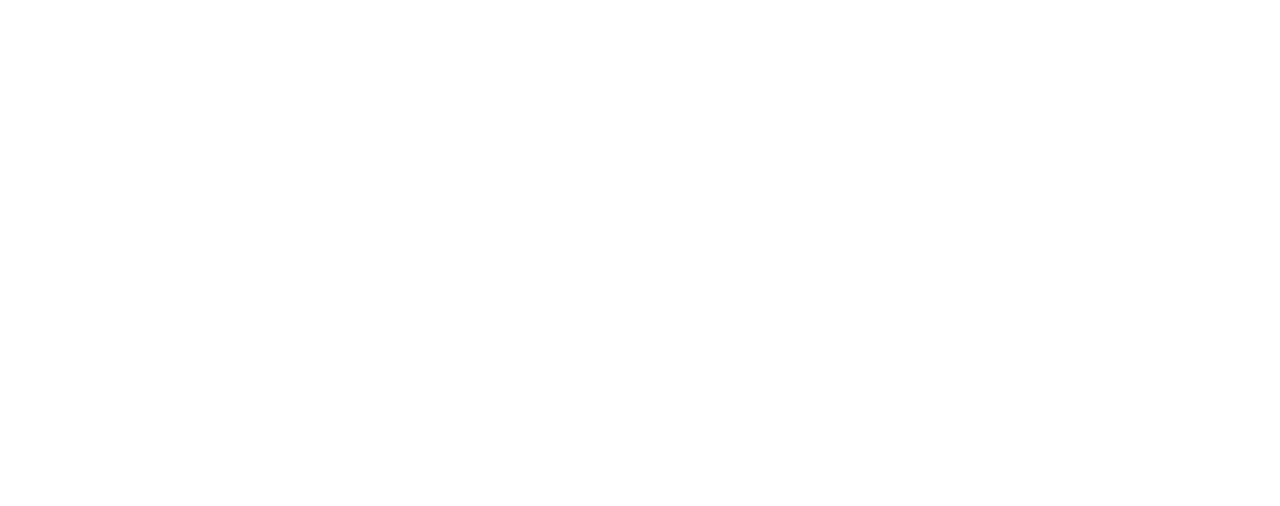
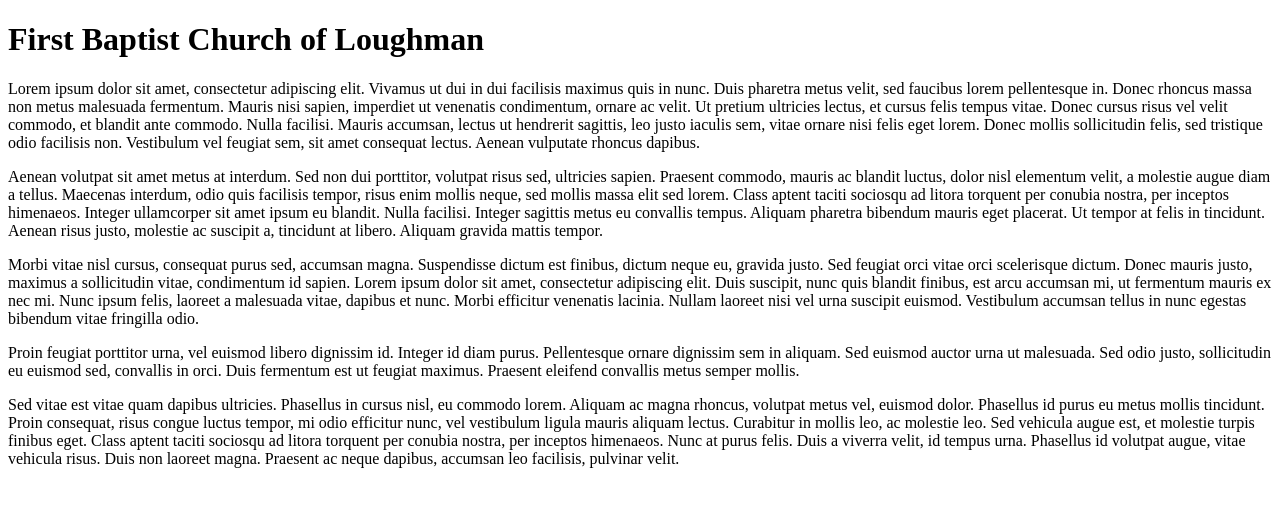
Before and after one commit to wlnewton/fbcol, a plain HTML site: page index.html in a window 1280 px wide. Drawn offline with Linux system fonts and the light colour scheme.

Commit message:
Added Heading and Lorem Ipsum text.

```diff
--- a/index.html
+++ b/index.html
@@ -6,6 +6,16 @@
 </head>
 
 <body>
+	<h1>First Baptist Church of Loughman</h1>
 
+	<p>Lorem ipsum dolor sit amet, consectetur adipiscing elit. Vivamus ut dui in dui facilisis maximus quis in nunc. Duis pharetra metus velit, sed faucibus lorem pellentesque in. Donec rhoncus massa non metus malesuada fermentum. Mauris nisi sapien, imperdiet ut venenatis condimentum, ornare ac velit. Ut pretium ultricies lectus, et cursus felis tempus vitae. Donec cursus risus vel velit commodo, et blandit ante commodo. Nulla facilisi. Mauris accumsan, lectus ut hendrerit sagittis, leo justo iaculis sem, vitae ornare nisi felis eget lorem. Donec mollis sollicitudin felis, sed tristique odio facilisis non. Vestibulum vel feugiat sem, sit amet consequat lectus. Aenean vulputate rhoncus dapibus.</p>
+
+	<p>Aenean volutpat sit amet metus at interdum. Sed non dui porttitor, volutpat risus sed, ultricies sapien. Praesent commodo, mauris ac blandit luctus, dolor nisl elementum velit, a molestie augue diam a tellus. Maecenas interdum, odio quis facilisis tempor, risus enim mollis neque, sed mollis massa elit sed lorem. Class aptent taciti sociosqu ad litora torquent per conubia nostra, per inceptos himenaeos. Integer ullamcorper sit amet ipsum eu blandit. Nulla facilisi. Integer sagittis metus eu convallis tempus. Aliquam pharetra bibendum mauris eget placerat. Ut tempor at felis in tincidunt. Aenean risus justo, molestie ac suscipit a, tincidunt at libero. Aliquam gravida mattis tempor.</p>
+
+	<p>Morbi vitae nisl cursus, consequat purus sed, accumsan magna. Suspendisse dictum est finibus, dictum neque eu, gravida justo. Sed feugiat orci vitae orci scelerisque dictum. Donec mauris justo, maximus a sollicitudin vitae, condimentum id sapien. Lorem ipsum dolor sit amet, consectetur adipiscing elit. Duis suscipit, nunc quis blandit finibus, est arcu accumsan mi, ut fermentum mauris ex nec mi. Nunc ipsum felis, laoreet a malesuada vitae, dapibus et nunc. Morbi efficitur venenatis lacinia. Nullam laoreet nisi vel urna suscipit euismod. Vestibulum accumsan tellus in nunc egestas bibendum vitae fringilla odio.</p>
+
+	<p>Proin feugiat porttitor urna, vel euismod libero dignissim id. Integer id diam purus. Pellentesque ornare dignissim sem in aliquam. Sed euismod auctor urna ut malesuada. Sed odio justo, sollicitudin eu euismod sed, convallis in orci. Duis fermentum est ut feugiat maximus. Praesent eleifend convallis metus semper mollis.</p>
+
+	<p>Sed vitae est vitae quam dapibus ultricies. Phasellus in cursus nisl, eu commodo lorem. Aliquam ac magna rhoncus, volutpat metus vel, euismod dolor. Phasellus id purus eu metus mollis tincidunt. Proin consequat, risus congue luctus tempor, mi odio efficitur nunc, vel vestibulum ligula mauris aliquam lectus. Curabitur in mollis leo, ac molestie leo. Sed vehicula augue est, et molestie turpis finibus eget. Class aptent taciti sociosqu ad litora torquent per conubia nostra, per inceptos himenaeos. Nunc at purus felis. Duis a viverra velit, id tempus urna. Phasellus id volutpat augue, vitae vehicula risus. Duis non laoreet magna. Praesent ac neque dapibus, accumsan leo facilisis, pulvinar velit.</p>
 </body>
 </html>
```
